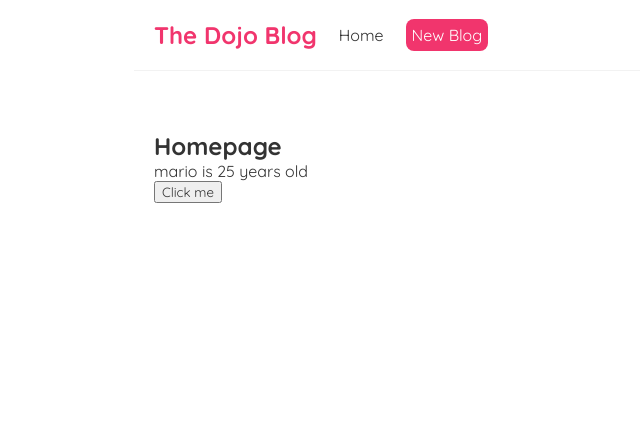
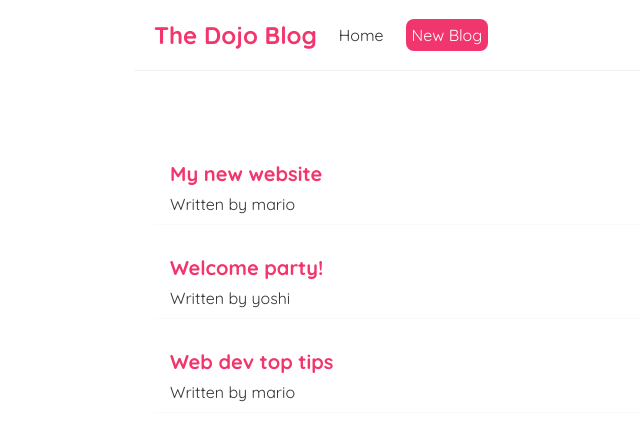
Before and after one commit to dominhdang148/react_learning, a React (Create React App) app: page / in a window 1280 px wide. Shown: the top 440 px of the page, without its empty margins (186-826 px from the left). Built offline with nearby package versions, Linux system fonts and the light colour scheme.

Commit message:
finished lesson 10

```diff
--- a/src/Home.js
+++ b/src/Home.js
@@ -1,25 +1,21 @@
 import { useState } from "react";
 
 const Home = () => {
-    //let name = 'mario';
-
-    const [name, setName] = useState('mario');
-    const [age, setAge] = useState(25);
-
-    const handleClick = (e) => {
-        setName('luigi');
-        setAge(30);
-    }
+    const [blogs, setBlogs] = useState([
+        { title: 'My new website', body: 'lorem ipsum ...', author: 'mario', id: 1 },
+        { title: 'Welcome party!', body: 'lorem ipsum ...', author: 'yoshi', id: 2 },
+        { title: 'Web dev top tips', body: 'lorem ipsum ...', author: 'mario', id: 3 },
+    ]);
     return (
         <div className="home">
-            <h2>Homepage</h2>
-            <p>{name} is {age} years old</p>
-            <button onClick={handleClick}>Click me</button>
+            {blogs.map((blog) => (
+                <div className="blog-preview" key={blog.id}>
+                    <h2>{blog.title}</h2>
+                    <p>Written by {blog.author}</p>
+                </div>
+            ))}
         </div>
     );
 }
 
 export default Home;
-<div className="home">
-    <h2>Homepage</h2>
-</div>
--- a/src/index.css
+++ b/src/index.css
@@ -37,3 +37,18 @@
   margin: 40px auto;
   padding: 20px;
 }
+
+.blog-preview{
+  padding: 10px 16px;
+  margin: 20px 0;
+  border-bottom: 1px solid #fafafa
+}
+
+.blog-preview:hover{
+  box-shadow: 1px 3px 5px rgba(0,0,0,0.1);
+}
+.blog-preview h2{
+ font-size: 20px;
+ color: #f1356d;
+ margin-bottom: 8px;
+}
```
